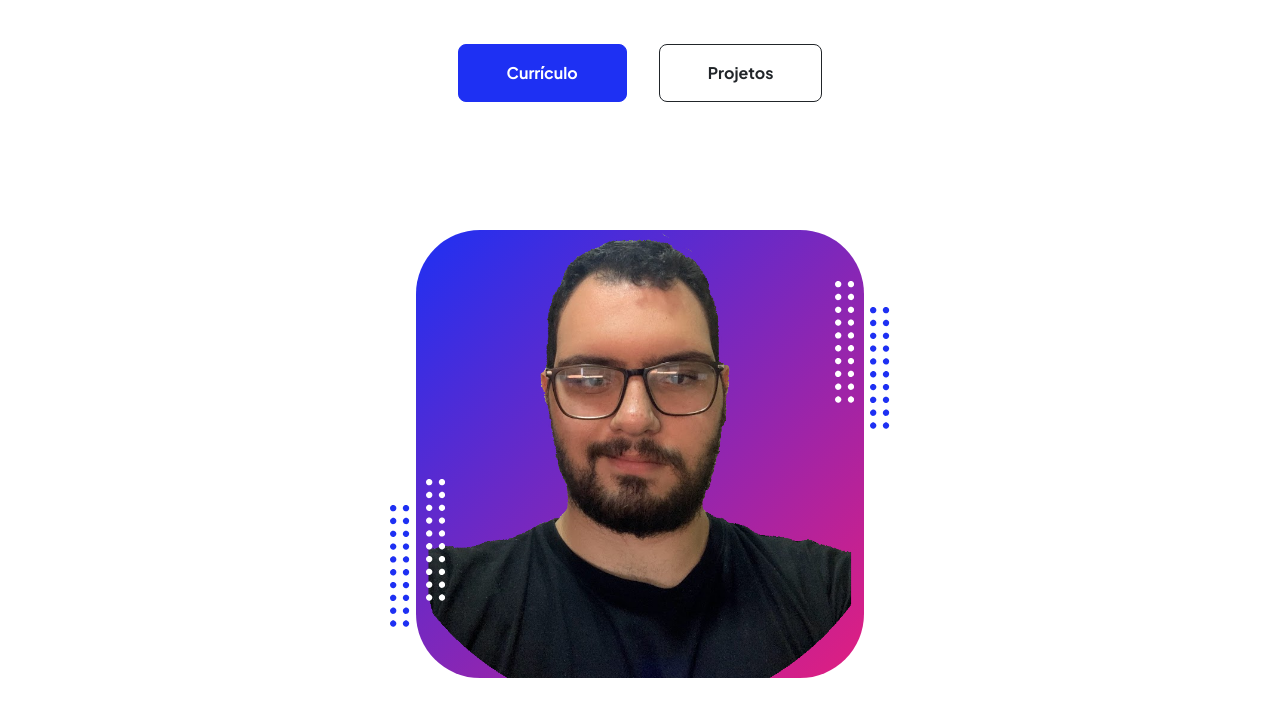
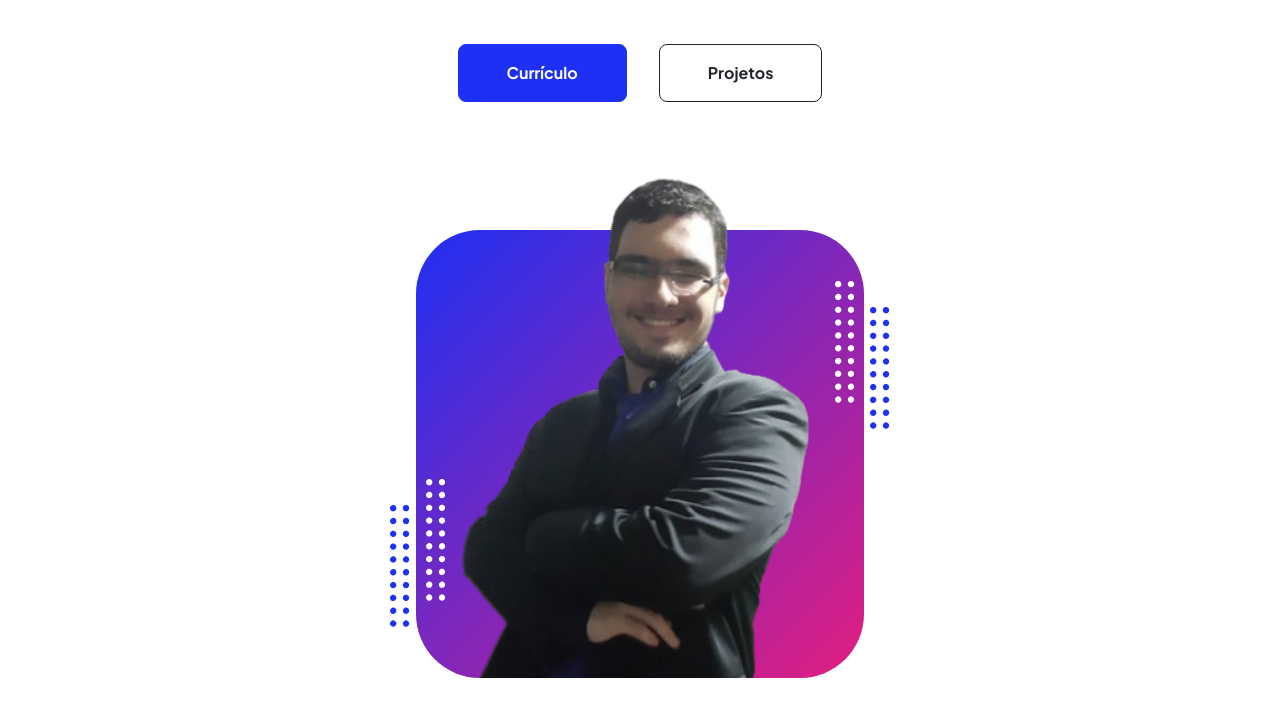
Before and after one commit to diego-goncalves-dreossi/portfolio, a plain HTML site: page index.html in a window 1280 px wide. Shown: the part 291-1008 px from the top of the page. Drawn offline with nearby package versions, Linux system fonts and the light colour scheme.

Commit message:
Nova foto
De perfil no index.html

```diff
--- a/index.html
+++ b/index.html
@@ -56,7 +56,7 @@
                                 <div class="profile bg-gradient-primary-to-secondary">
                                     <!-- TIP: For best results, use a photo with a transparent background like the demo example below-->
                                     <!-- Watch a tutorial on how to do this on YouTube (link)-->
-                                    <img class="profile-img rounded-bottom"  src="assets/img/meuprofile.png" alt="..." />
+                                    <img class="profile-img rounded-bottom"  src="assets/img/minhafoto.png" alt="..." />
                                     <div class="dots-1">
                                         <!-- SVG Dots-->
                                         <svg version="1.1" xmlns="http://www.w3.org/2000/svg" xmlns:xlink="http://www.w3.org/1999/xlink" x="0px" y="0px" viewBox="0 0 191.6 1215.4" style="enable-background: new 0 0 191.6 1215.4" xml:space="preserve">
```
Also changed, not shown: assets/img/meuprofile.png (deleted), assets/img/minhafoto.png (added).
